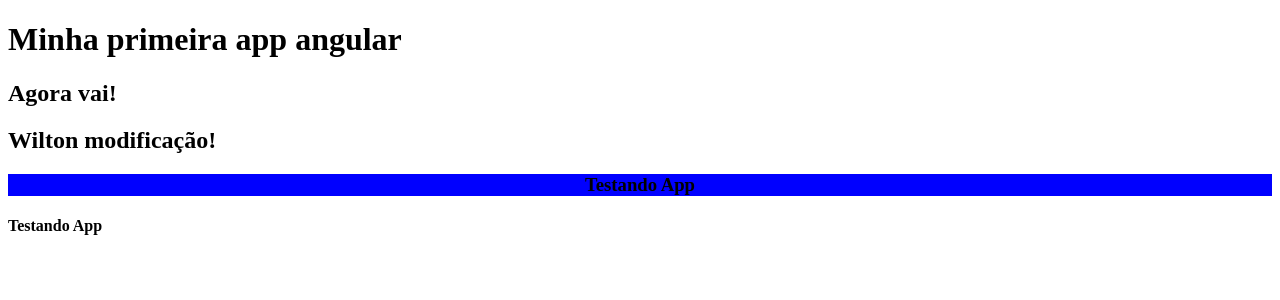
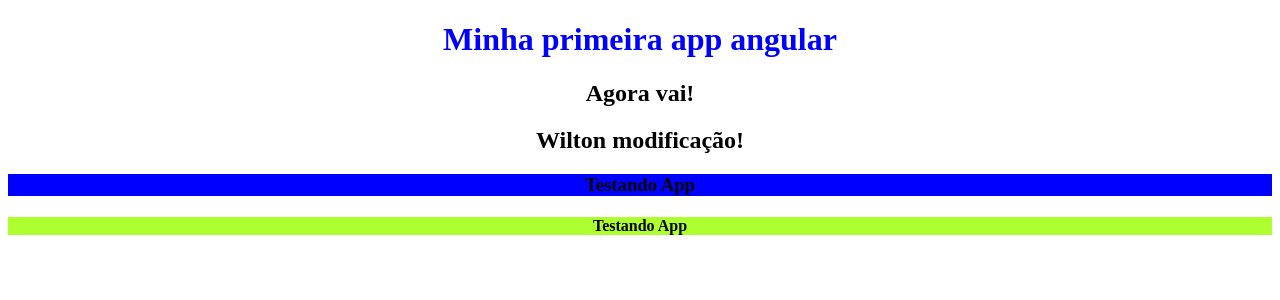
Before and after one commit to Wilton-Lucas/AngularApp, an Angular app in the folder angularApp/: page / in a window 1280 px wide. Shown: the top 300 px of the page. Built offline with nearby package versions, Linux system fonts and the light colour scheme.

Commit message:
novas coisas 2

```diff
--- a/angularApp/src/app/app.component.css
+++ b/angularApp/src/app/app.component.css
@@ -1,22 +1,12 @@
-<<<<<<< HEAD
-h1{
-
-    color:green;
-=======
 .header h1{
     display: flex;
     justify-content: center;
     color:blue;
->>>>>>> c9f062b066dcfcc9633332c2257cee46fe935f04
 }
 
 .header h2{
     display: flex;
     justify-content: center;
-<<<<<<< HEAD
-    color: red;
-}
-=======
 }
 
 .header h3 {
@@ -24,13 +14,9 @@ h1{
   justify-content: center;
   background-color: blue;
 }
-<<<<<<< HEAD
 
-.header h3 {
+.header h4 {
   display: flex;
   justify-content: center;
   background-color: greenyellow;
 }
-=======
->>>>>>> c9f062b066dcfcc9633332c2257cee46fe935f04
->>>>>>> 20e4c51a5af1555198b1831d06006164076bb5c2
```
